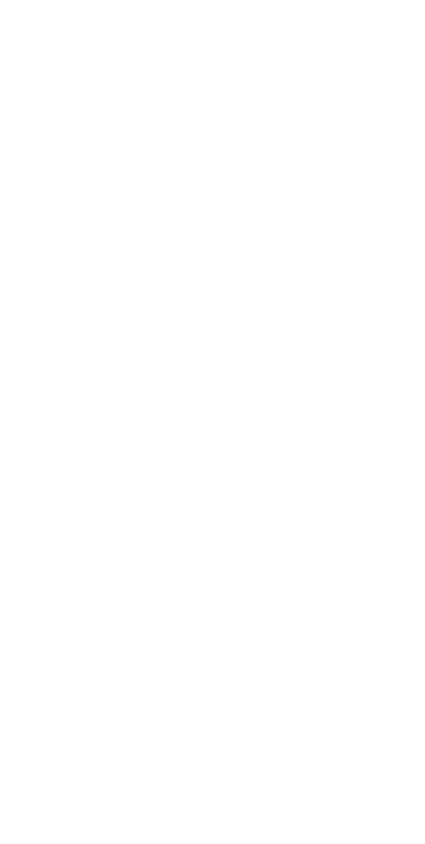
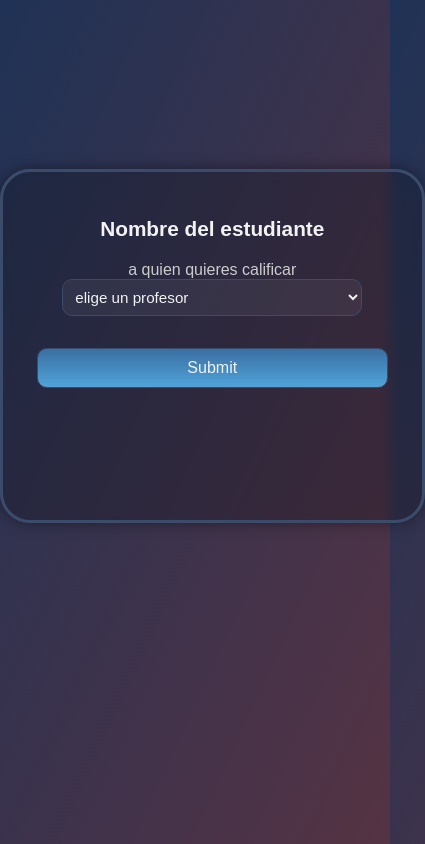
Before and after one commit to groupTwoisTheBest/Proyecto-PIA, a plain HTML site: page pagina/HTML/calification_plataform.html in a window 390 px wide. Shown: the whole page, 425 px wide, since content can reach past the window. Drawn offline with Linux system fonts and the light colour scheme.

Commit message:
codigo de calificacion de css y html

```diff
--- /dev/null
+++ b/pagina/CSS/calificacion.css
@@ -0,0 +1,112 @@
+html {
+    background: linear-gradient(to left top, #553343, #203256);
+    height: 100%;
+    width: 100%;
+}
+
+body {
+    margin: 0;
+    text-align: center;
+    font-family: Arial, sans-serif;
+    color: #F2F2F2;
+}
+
+.calification_opcion {
+    border: 3px solid #3B4B6A;
+    width: 90%;
+    max-width: 500px;
+    min-height: 300px;
+    padding: 2em;
+    text-align: center;
+    margin: 20vh auto;
+    border-radius: 30px;
+    background: rgba(0, 0, 0, 0.2);
+    backdrop-filter: blur(6px);
+    box-shadow: 0 0 15px rgba(0, 0, 0, 0.4);
+}
+
+.title {
+    font-size: 2em;
+    margin: 1em auto;
+    color: #F2F2F2;
+}
+
+label {
+    font-size: 1.2em;
+    color: #CCCCCC;
+}
+
+select,
+.to-go-calification_plataform {
+    border-radius: 10px;
+    border: 1px solid #3B4B6A;
+    padding: 0.5rem;
+    width: 100%;
+    max-width: 300px;
+    box-sizing: border-box;
+    font-size: 1rem;
+    background: rgba(255, 255, 255, 0.05);
+    color: #F2F2F2;
+}
+
+select option {
+    background: #3B334D;
+    color: #F2F2F2;
+    font-size: 1em;
+}
+
+.to-go-calification_plataform {
+    background: linear-gradient(to top, #4FA3D9, #3B6FA2);
+    color: #F2F2F2;
+    font-size: 1.2em;
+    height: 3em;
+    margin: 2em auto;
+    cursor: pointer;
+    transition: background 0.3s ease;
+}
+
+
+.to-go-calification_plataform:hover {
+    background: linear-gradient(to top, #6FC1F1, #5588C2);
+}
+
+
+@media (max-width: 768px) {
+    .calification_opcion {
+        width: 95%;
+        padding: 1.5em;
+    }
+
+    .to-go-calification_plataform {
+        width: 100%;
+        max-width: 90vw;
+    }
+
+    .title {
+        font-size: 1.5em;
+    }
+
+    label {
+        font-size: 1em;
+    }
+
+    select {
+        font-size: 1rem;
+    }
+}
+
+@media (max-width: 480px) {
+    .title {
+        font-size: 1.3em;
+    }
+
+    .to-go-calification_plataform {
+        font-size: 1em;
+        height: auto;
+        padding: 0.6em 1em;
+    }
+
+    select {
+        font-size: 0.95rem;
+    }
+}
--- a/pagina/CSS/index.css
+++ b/pagina/CSS/index.css
@@ -86,6 +86,7 @@ fieldset {
     background: linear-gradient(to top, #4FA3D9, #3B6FA2);
     color: #F2F2F2;
     border-radius: 10px;
+
     cursor: pointer;
     transition: background 0.3s ease;
 }
--- a/pagina/HTML/calification_plataform.html
+++ b/pagina/HTML/calification_plataform.html
@@ -0,0 +1,33 @@
+<!DOCTYPE html>
+<html lang="en">
+<head>
+    <meta charset="UTF-8">
+    <meta name="viewport" content="width=device-width, initial-scale=1.0">
+    <link rel="stylesheet" href="../CSS/calificacion.css">
+    <title>a quien vas a calificar</title>
+</head>
+<body>
+    <div class="calification_opcion">
+        <h2 class="title">
+            Nombre del estudiante
+        </h2>
+        <div>
+            <label >a quien quieres calificar
+            <select name="teacher_Name">
+                <option value="profesor" >elige un  profesor</option>
+                <option value="profesor1">profesor1</option>
+                <option value="profesor2">profesor2</option>
+                <option value="profesor3">profesor3</option>
+            </select>
+            </label>
+        </div>
+        <div>
+        <a href="calification_plataform.html">
+        <input type="submit" class="to-go-calification_plataform">
+        </a>
+        </div>
+        </div>
+
+
+</body>
+</html>
```
